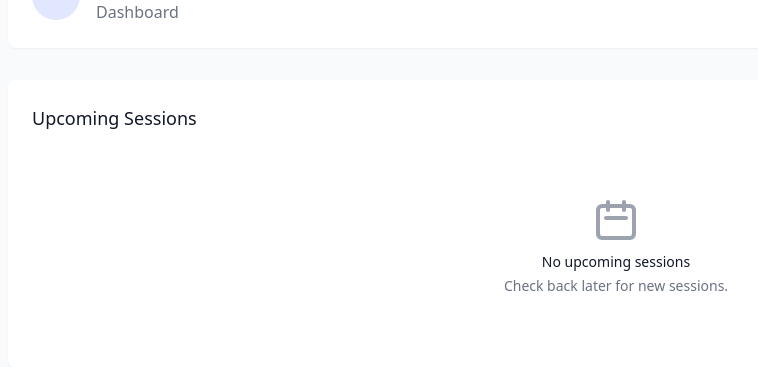
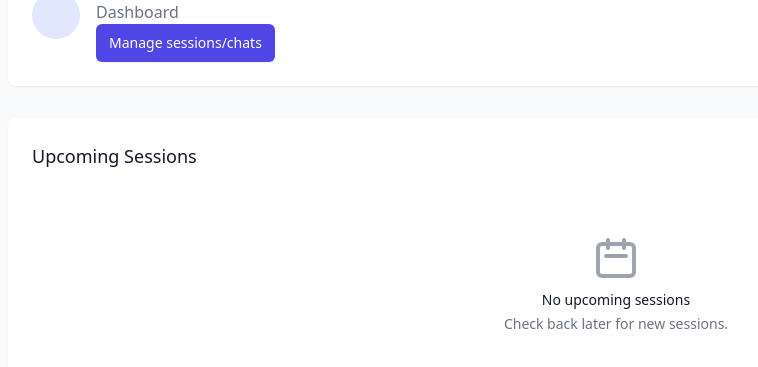
Before and after one commit to ayubsoft254/study-sync, a Django app: template src/templates/app/dashboard.html in a window 1280 px wide. Shown: the part 152-519 px from the top of the page, without its empty margins (24-782 px from the left). Run offline with Django 5.2, Linux system fonts and the light colour scheme; the template is opened without the code that fills it, so the values that code supplies are empty; some libraries are stand-ins or nearby versions.

```diff
--- a/src/templates/app/dashboard.html
+++ b/src/templates/app/dashboard.html
@@ -14,6 +14,11 @@
                 <div>
                     <h1 class="text-2xl font-bold text-gray-900">Welcome back, {{ user.get_full_name|default:user.username }}</h1>
                     <p class="text-gray-500">{{ role|title }} Dashboard</p>
+
+                    <a href="{% url 'app:sessions' %}"
+                    class="inline-flex items-center px-3 py-2 border border-transparent rounded-md shadow-sm text-sm font-medium text-white bg-indigo-600 hover:bg-indigo-700 focus:outline-none focus:ring-2 focus:ring-offset-2 focus:ring-indigo-500">
+                        Manage sessions/chats
+                    </a>
                 </div>
             </div>
             {% if role == 'mentor' %}
```
Also changed, not shown: src/app/views.py (+6 -1 lines).
